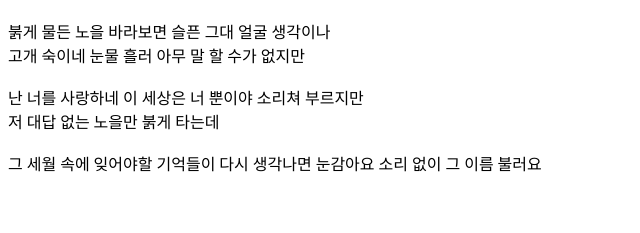
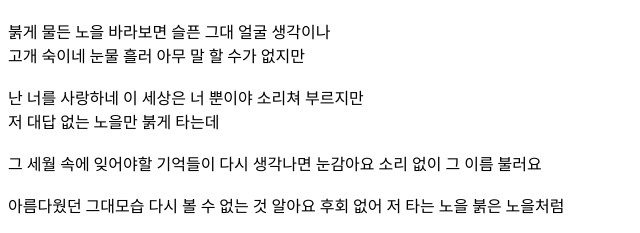
Before and after one commit to hyeri-seo/gitTest, a plain HTML site: page index.html in a window 1280 px wide. Shown: the part 693-926 px from the top of the page, without its empty margins (0-640 px from the left). Before the commit the page ends 884 px from the top, so only its background shows below. Drawn offline with Linux system fonts and the light colour scheme.

Commit message:
이문세 붉은 노을 네 번째 노래 가사 추가

```diff
--- a/index.html
+++ b/index.html
@@ -44,6 +44,11 @@
         <br>
         그 세월 속에 잊어야할 기억들이 다시 생각나면
         눈감아요 소리 없이 그 이름 불러요<br>
+        <br>
+        아름다웠던 그대모습 다시 볼 수 없는 것 알아요
+        후회 없어 저 타는 노을 붉은 노을처럼
+        <br>
+
     </p>
 </body>
 </html>
```
